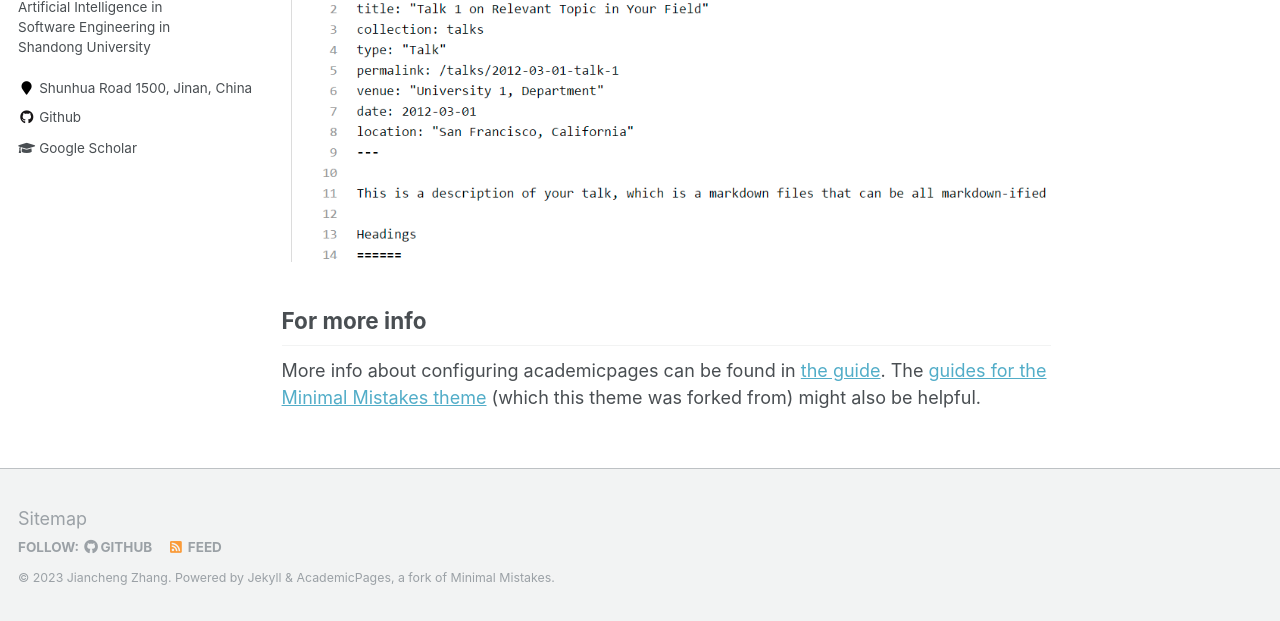
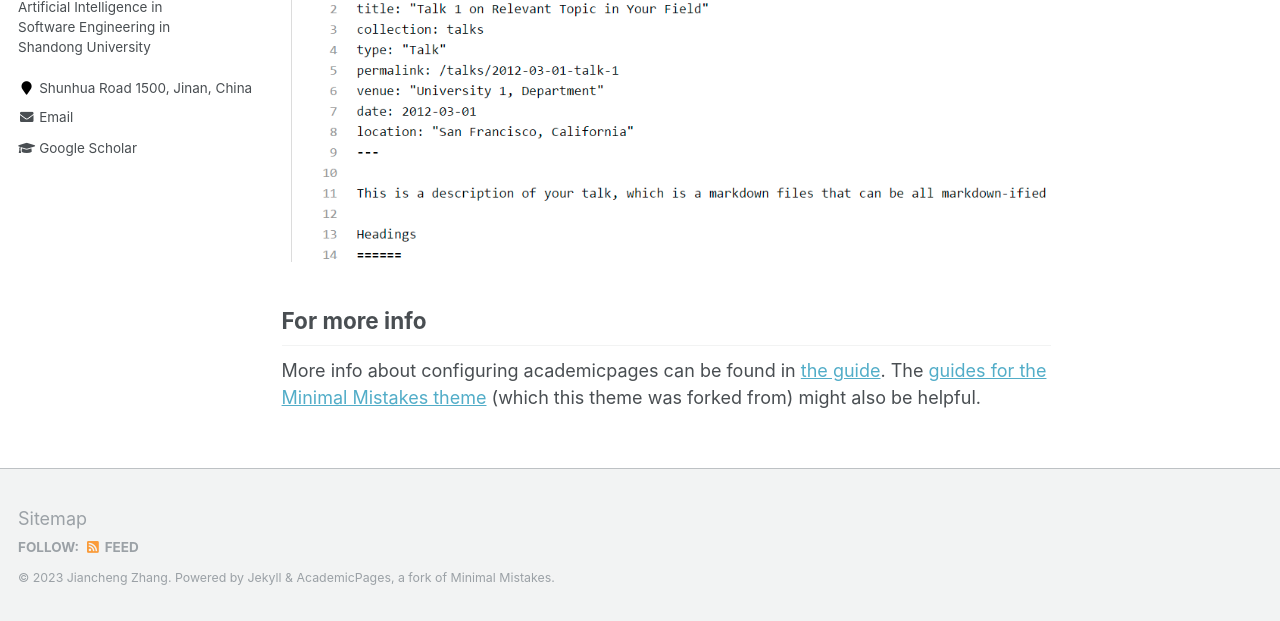
Before and after one commit to zjcyeshome/zjcyeshome.github.io, a Jekyll site: the page built from _pages/about.md, in a window 1280 px wide and 900 px high, scrolled down 2463 px. Shown: the part 276-897 px from the top of the window. Built offline with Jekyll 4.4.1, drawn with Linux system fonts in a browser that asks for light colours.

Commit message:
Update _config.yml

```diff
--- a/_config.yml
+++ b/_config.yml
@@ -13,7 +13,7 @@ name                     : &name "Jiancheng Zhang"
 description              : &description "personal description"
 url                      : https://zjcyeshome.github.io
 baseurl                  : "" # the subpath of your site, e.g. "/blog"
-# repository               : "academicpages/academicpages.github.io"
+repository               : "academicpages/academicpages.github.io"
 teaser                   :  # filename of teaser fallback teaser image placed in /images/, .e.g. "500x300.png"
 breadcrumbs              : false # true, false (default)
 words_per_minute         : 160
@@ -87,7 +87,7 @@ author:
   employer         :
   # pubmed           : "https://www.ncbi.nlm.nih.gov/pubmed/?term=john+snow"
   googlescholar    : "https://scholar.google.com/citations?hl=en&user=whbwkbgAAAAJ"
-  email            :
+  email            : "zhangjianchengyes@outlook.com"
   researchgate     :  # example: "https://www.researchgate.net/profile/yourprofile"
   uri              :
   bitbucket        :
@@ -96,7 +96,7 @@ author:
   flickr           :
   facebook         :
   foursquare       :
-  github           : "academicpages"
+  # github           : "academicpages"
   google_plus      :
   keybase          :
   instagram        :
```
